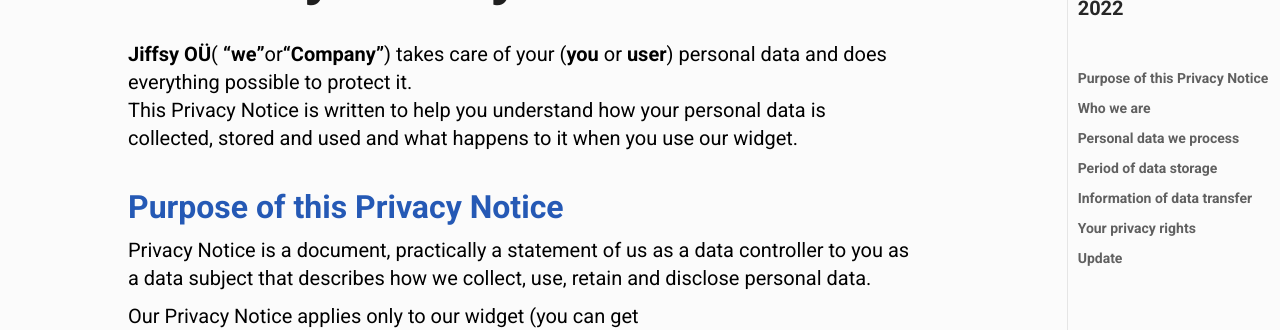
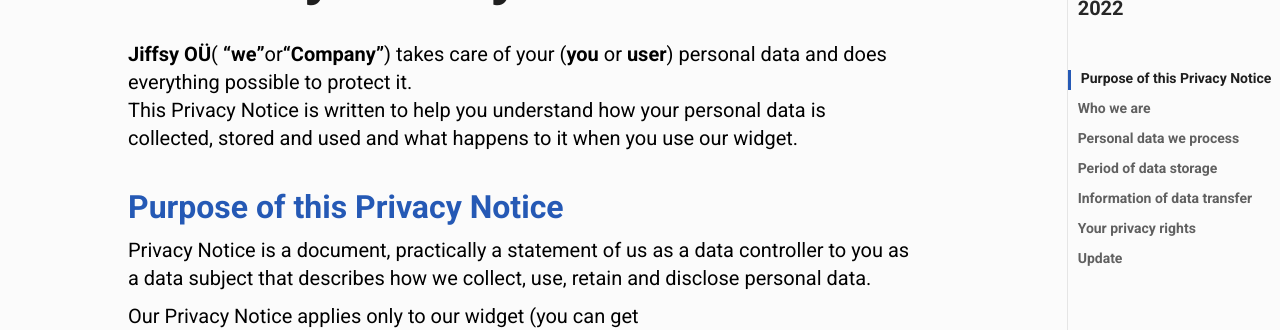
Before and after one commit to jiffsy-co/help-ukraine-widget, a Next.js app: page /privacy-policy in a window 1280 px wide. Shown: the part 198-528 px from the top of the page. Built offline with nearby package versions, Linux system fonts and the light colour scheme.

Commit message:
fix build

```diff
--- a/components/MainLayout.tsx
+++ b/components/MainLayout.tsx
@@ -25,16 +25,11 @@
         <meta property="og:image:height" content={String(seo.image.height)} />
       </Head>
 
-      <Header />
-
-      <main
-        className="w-full mx-auto relative"
-        // className="w-full mx-auto relative pt-6 sm:pt-8 px-3 sm:px-6 md:pt-16 lg:px-16 xl:px-32"
-      >
-        {children}
-      </main>
-
-      <Footer />
+      <div>
+        <Header />
+        <main className="w-full mx-auto relative">{children}</main>
+        <Footer />
+      </div>
     </>
   )
 }
--- /dev/null
+++ b/components/WhoAreWe.tsx
@@ -0,0 +1,28 @@
+import TextBlock from '../components/customComponents/TextBlock'
+import WhyBlock from '../components/whyBlock/WhyBlock'
+import WhoAreWeBlock from '../components/whoAreWeBlock/WhoAreWeBlock'
+import TrustedWebsites from '../components/trustedWebsites/TrustedWebsites'
+import VideoBlock from '../components/VideoBlock'
+
+const WhoAreWe = () => {
+  return (
+    <div className="bg-black flex flex-col items-center">
+      <div className="flex flex-col md:flex-row w-full">
+        <div className="md:w-2/4 md:flex md:justify-end">
+          <VideoBlock />
+        </div>
+        <div className="flex flex-col w-full items-center md:w-2/4">
+          <TextBlock title="Who are we?">
+            <WhoAreWeBlock />
+          </TextBlock>
+          <TextBlock title="Why are we doing this?">
+            <WhyBlock />
+          </TextBlock>
+        </div>
+      </div>
+      <TrustedWebsites />
+    </div>
+  )
+}
+
+export default WhoAreWe
--- /dev/null
+++ b/components/constants.ts
@@ -0,0 +1,4 @@
+export const installManuallyLink = '/install-manually'
+export const privacyPolicyLink = '/privacy-policy'
+export const home = '/'
+export const shopifyAppStoreLink = './'
--- a/components/customComponents/Button.tsx
+++ b/components/customComponents/Button.tsx
@@ -2,8 +2,15 @@
 import {IButton} from "../../types";
 
 const Button = (options: IButton) => {
+    const handleClickLink = () => {
+       if (options.link) {
+         window.location.href = options.link
+       }
+    }
     return (
-        <button className='flex items-center
+        <button
+            onClick={handleClickLink}
+            className='flex items-center
           bg-black
           w-full
           h-full
--- a/components/header/Header.tsx
+++ b/components/header/Header.tsx
@@ -1,19 +1,29 @@
 import React from 'react'
+import Link from 'next/link'
+// @ts-ignore
+import Scrollspy from 'react-scrollspy'
 import ShopifyButton from './ShopiffyButton'
 import Button from '../customComponents/Button'
+import { installManuallyLink, privacyPolicyLink, home } from '../constants'
 
 const Header = (props: any) => {
   return (
-    <>
-      <div className="hidden md:flex justify-evenly bg-inherit items-center justify-around h-24 border-b border-solid border-borderGray">
+    // <Scrollspy items={['widget']} currentClassName="is-current-header">
     <div>
+      <div className="hidden md:flex w-screen justify-evenly bg-inherit items-center justify-around h-20 lg:h-22 xl:h-24  border-b border-solid border-borderGray">
+        <div>
+          <Link href={installManuallyLink}>
             <span className="mr-10px text-black font-bold text-14px leading-4 opacity-70 hover:opacity-100">
               Install manually
             </span>
+          </Link>
+          <Link href={privacyPolicyLink}>
             <span className="text-black font-bold text-14px leading-4 opacity-70 hover:opacity-100">
               Privacy Policy
             </span>
+          </Link>
         </div>
+        <Link href={home}>
           <div className="flex items-center">
             <div className="h-12 w-12 rounded-3xl">
               <img src="./logo.png" />
@@ -22,9 +32,10 @@
               Help Ukraine Widget
             </span>
           </div>
+        </Link>
         <ShopifyButton />
       </div>
-      <div className="md:hidden w-full overflow-y-scroll">
+      <div className="md:hidden w-full fixed top-0 right-0 overflow-y-scroll ">
         <div className="flex w-fit">
           <div className="w-32">
             <div className="flex items-center w-32 h-10">
@@ -38,14 +49,15 @@
           </div>
           <ShopifyButton />
           <div className="w-32 h-12 mr-2.5 md:mr-0">
-            <Button title="Install manually" />
+            <Button title="Install manually" link={installManuallyLink} />
           </div>
           <div className="w-32 h-12 mr-2.5 md:mr-0">
-            <Button title="Privacy Policy" />
+            <Button title="Privacy Policy" link={privacyPolicyLink} />
           </div>
         </div>
       </div>
-    </>
+    </div>
+    // </Scrollspy>
   )
 }
 
--- a/components/header/ShopiffyButton.tsx
+++ b/components/header/ShopiffyButton.tsx
@@ -1,8 +1,16 @@
 import React from 'react'
 import ShopifyLogo from '../logo/ShopifyLogo'
+import { shopifyAppStoreLink } from '../constants'
 
-const ShopifyButton = () => (
-  <button className=" flex bg-logoBlue w-42 md:w-48 h-12 rounded-full items-center justify-evenly mr-2.5 md:mr-0 px-2.5">
+const ShopifyButton = () => {
+  const handleClickLink = () => {
+    window.location.href = shopifyAppStoreLink
+  }
+  return (
+    <button
+      onClick={handleClickLink}
+      className=" flex bg-logoBlue w-42 md:w-48 h-12 rounded-full items-center justify-evenly mr-2.5 md:mr-0 px-2.5"
+    >
       <span className="text-white text-14px font-bold leading-4 whitespace-nowrap">
         Shopify App Store
       </span>
@@ -11,5 +19,6 @@
       </div>
     </button>
   )
+}
 
 export default ShopifyButton
--- a/components/privacy/sidebar/Sidebar.tsx
+++ b/components/privacy/sidebar/Sidebar.tsx
@@ -1,4 +1,6 @@
 import React from 'react'
+// @ts-ignore
+import Scrollspy from 'react-scrollspy'
 import NavBarTitle from './NavBarTitle'
 import { navBarLinks } from './constans'
 
@@ -10,18 +12,31 @@
         className="hidden md:flex flex-col
         text-sm leading-4 font-bold text-black"
       >
+        <Scrollspy
+          items={[
+            'purpose',
+            'who_we_are',
+            'personal_data_we_process',
+            'period_of_data_storage',
+            'information_of_data_transfer',
+            'your_privacy_rights',
+            'update',
+          ]}
+          currentClassName="is-current"
+          offset={500}
+        >
           {navBarLinks.map((item, index) => (
-          <div
+            <li
+              data-to-scrollspy-id={item.link}
               key={index}
               className="min-h-5 opacity-70
-                 hover:border-l-4
-                 border-solid border-logoBlue
-                 hover:opacity-100 pl-2.5
+                  pl-2.5
                  mb-2.5 "
             >
               <a href={item.link}>{item.name}</a>
-          </div>
+            </li>
           ))}
+        </Scrollspy>
       </div>
     </div>
   )
--- a/package.json
+++ b/package.json
@@ -17,6 +17,7 @@
     "postcss": "^8.4.7",
     "react": "17.0.2",
     "react-dom": "17.0.2",
+    "react-scrollspy": "^3.4.3",
     "tailwindcss": "^3.0.23"
   },
   "devDependencies": {
--- a/pages/new-landing.tsx
+++ b/pages/new-landing.tsx
@@ -3,15 +3,21 @@
 import Hero from '../components/Hero'
 import WidgetHelp from '../components/WidgetHelp'
 import OfficialResources from '../components/OfficialResources'
+import WhoAreWe from '../components/WhoAreWe'
 
 const NewLanding: NextPage = () => {
   return (
     <>
       <Hero />
-      <MainLayout>
-        <WidgetHelp />
-        <OfficialResources />
-      </MainLayout>
+      <div style={{ position: 'relative' }}>
+        <MainLayout>
+          <section id="widget">
+            <WidgetHelp />
+            <OfficialResources />
+            <WhoAreWe />
+          </section>
+        </MainLayout>
+      </div>
     </>
   )
 }
--- a/styles/globals.css
+++ b/styles/globals.css
@@ -35,3 +35,15 @@
 .overflow-y-scroll::-webkit-scrollbar {
   display: none;
 }
+
+.is-current {
+  opacity: 1;
+  border-left: 3px solid #2559b5;
+}
+
+.is-current-header{
+  position: fixed;
+  top: 0;
+  right: 0;
+  z-index: 10;
+}
--- a/types.ts
+++ b/types.ts
@@ -33,6 +33,7 @@
 
 export interface IButton {
   title: string
+  link?: string
   children?: any
 }
 
```
Also changed, not shown: 1 other file (tests, documents, lock files or other folders). Lines whose indentation alone changed are shown as unchanged.
